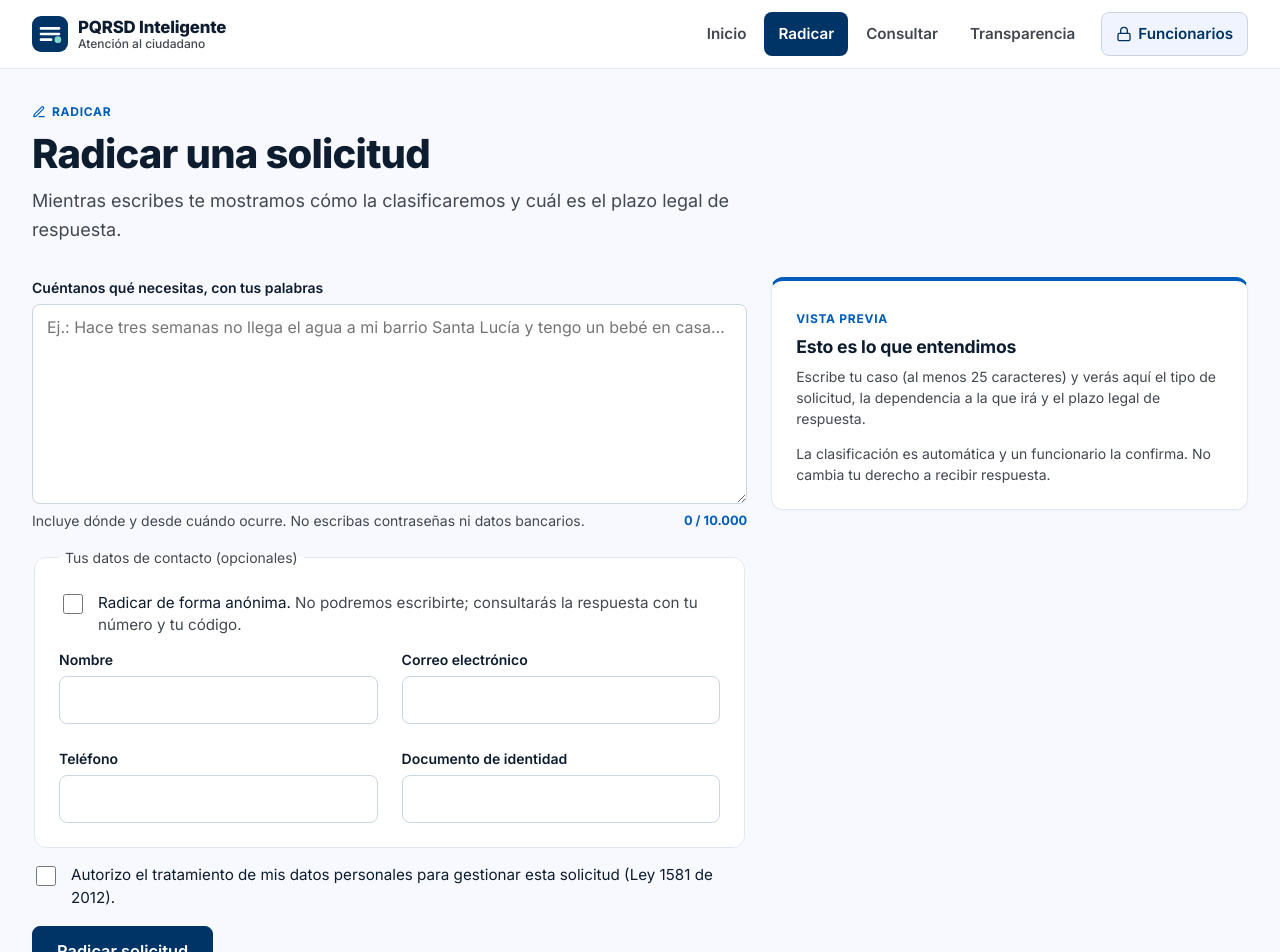
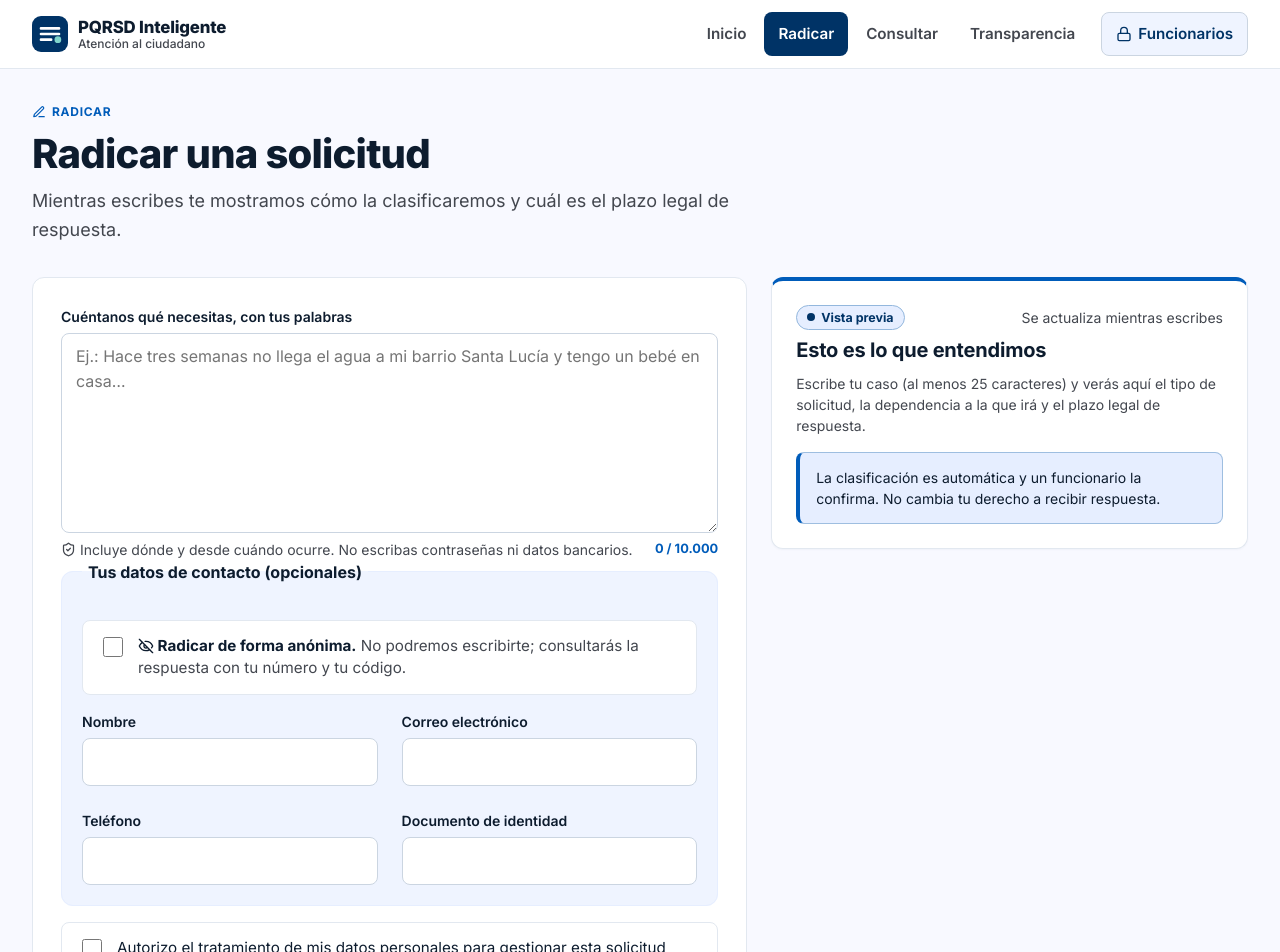
Before and after one commit to JuanMaya8/pqrsd-router-frontend, a Next.js app: page /radicar in a window 1280 px wide. Shown: the top 952 px of the page. Built offline with nearby package versions, Linux system fonts and the light colour scheme.

Commit message:
feat(ui): rediseña formulario de radicación

```diff
--- a/src/components/RadicarForm.tsx
+++ b/src/components/RadicarForm.tsx
@@ -2,6 +2,7 @@
 
 import { useEffect, useRef, useState } from 'react';
 import { ClassificationPreview } from './ClassificationPreview';
+import { Icon } from './Icon';
 import { ReceiptCard } from './ReceiptCard';
 import { ApiError, api, errorMessage } from '@/lib/api';
 import { fmtInt } from '@/lib/format';
@@ -73,8 +74,8 @@ export function RadicarForm() {
 
   const tooLong = text.length > MAX;
   return (
-    <form className="grid" style={{ gridTemplateColumns: 'minmax(0, 3fr) minmax(0, 2fr)', alignItems: 'start' }} onSubmit={submit} noValidate>
-      <div className="stack">
+    <form className="radicar-grid" onSubmit={submit} noValidate>
+      <div className="form-card stack">
         <div className="field">
           <label htmlFor="text">Cuéntanos qué necesitas, con tus palabras</label>
           <textarea
@@ -85,17 +86,17 @@ export function RadicarForm() {
             aria-describedby="text-help text-count"
             placeholder="Ej.: Hace tres semanas no llega el agua a mi barrio Santa Lucía y tengo un bebé en casa…"
           />
-          <div className="row spread">
-            <span id="text-help" className="small muted">Incluye dónde y desde cuándo ocurre. No escribas contraseñas ni datos bancarios.</span>
+          <div className="row spread" style={{ alignItems: 'flex-start' }}>
+            <span id="text-help" className="small muted" style={{ flex: '1 1 240px' }}><Icon name="shieldCheck" size={15} /> Incluye dónde y desde cuándo ocurre. No escribas contraseñas ni datos bancarios.</span>
             <span id="text-count" className={`counter ${tooLong ? 'bad' : ''}`}>{fmtInt(text.length)} / {fmtInt(MAX)}</span>
           </div>
         </div>
 
-        <fieldset className="card flat" style={{ border: '1px solid var(--line)' }}>
-          <legend className="small muted" style={{ padding: '0 6px' }}>Tus datos de contacto (opcionales)</legend>
-          <label className="check" style={{ marginBottom: 12 }}>
+        <fieldset className="group stack">
+          <legend>Tus datos de contacto (opcionales)</legend>
+          <label className="check check-box">
             <input type="checkbox" checked={anonymous} onChange={(e) => setAnonymous(e.target.checked)} />
-            <span>Radicar de forma anónima. <span className="muted">No podremos escribirte; consultarás la respuesta con tu número y tu código.</span></span>
+            <span><b><Icon name="eyeOff" size={16} /> Radicar de forma anónima.</b> <span className="muted">No podremos escribirte; consultarás la respuesta con tu número y tu código.</span></span>
           </label>
           {!anonymous && (
             <div className="grid cols-2">
@@ -107,7 +108,7 @@ export function RadicarForm() {
           )}
         </fieldset>
 
-        <label className="check">
+        <label className="check check-box">
           <input type="checkbox" checked={consent} onChange={(e) => setConsent(e.target.checked)} />
           <span>Autorizo el tratamiento de mis datos personales para gestionar esta solicitud (Ley 1581 de 2012).</span>
         </label>
@@ -118,18 +119,21 @@ export function RadicarForm() {
           </div>
         )}
         <div className="row">
-          <button className="btn primary lg" type="submit" disabled={sending}>{sending ? 'Radicando…' : 'Radicar solicitud'}</button>
+          <button className="btn primary lg" type="submit" disabled={sending} style={{ flex: '1 1 260px' }}><Icon name="send" />{sending ? 'Radicando…' : 'Radicar solicitud'}</button>
         </div>
       </div>
 
       <aside className="card preview" aria-label="Vista previa de la clasificación" aria-live="polite">
-        <p className="eyebrow">Vista previa</p>
-        <h2 style={{ fontSize: '1.1rem' }}>Esto es lo que entendimos</h2>
+        <div className="row spread" style={{ marginBottom: 8 }}>
+          <span className="chip info"><span className="dot" aria-hidden="true" />Vista previa</span>
+          <span className="small muted">Se actualiza mientras escribes</span>
+        </div>
+        <h2 style={{ fontSize: '1.25rem' }}>Esto es lo que entendimos</h2>
         {preview.state === 'idle' && <p className="muted small" data-testid="preview-idle">Escribe tu caso (al menos {PREVIEW_MIN} caracteres) y verás aquí el tipo de solicitud, la dependencia a la que irá y el plazo legal de respuesta.</p>}
-        {preview.state === 'loading' && !preview.data && <div className="skeleton" style={{ height: 120 }} aria-label="Analizando" />}
+        {preview.state === 'loading' && !preview.data && <div className="skeleton" style={{ height: 160 }} aria-label="Analizando" />}
         {preview.state === 'error' && <p className="alert warn small">{preview.message}</p>}
         {preview.data && preview.state !== 'error' && <div data-testid="preview-ready" style={{ opacity: preview.state === 'loading' ? 0.55 : 1 }}><ClassificationPreview p={preview.data} /></div>}
-        <p className="small muted" style={{ marginTop: 12, marginBottom: 0 }}>La clasificación es automática y un funcionario la confirma. No cambia tu derecho a recibir respuesta.</p>
+        <p className="alert info small" style={{ marginTop: 16, marginBottom: 0 }}>La clasificación es automática y un funcionario la confirma. No cambia tu derecho a recibir respuesta.</p>
       </aside>
     </form>
   );
```
